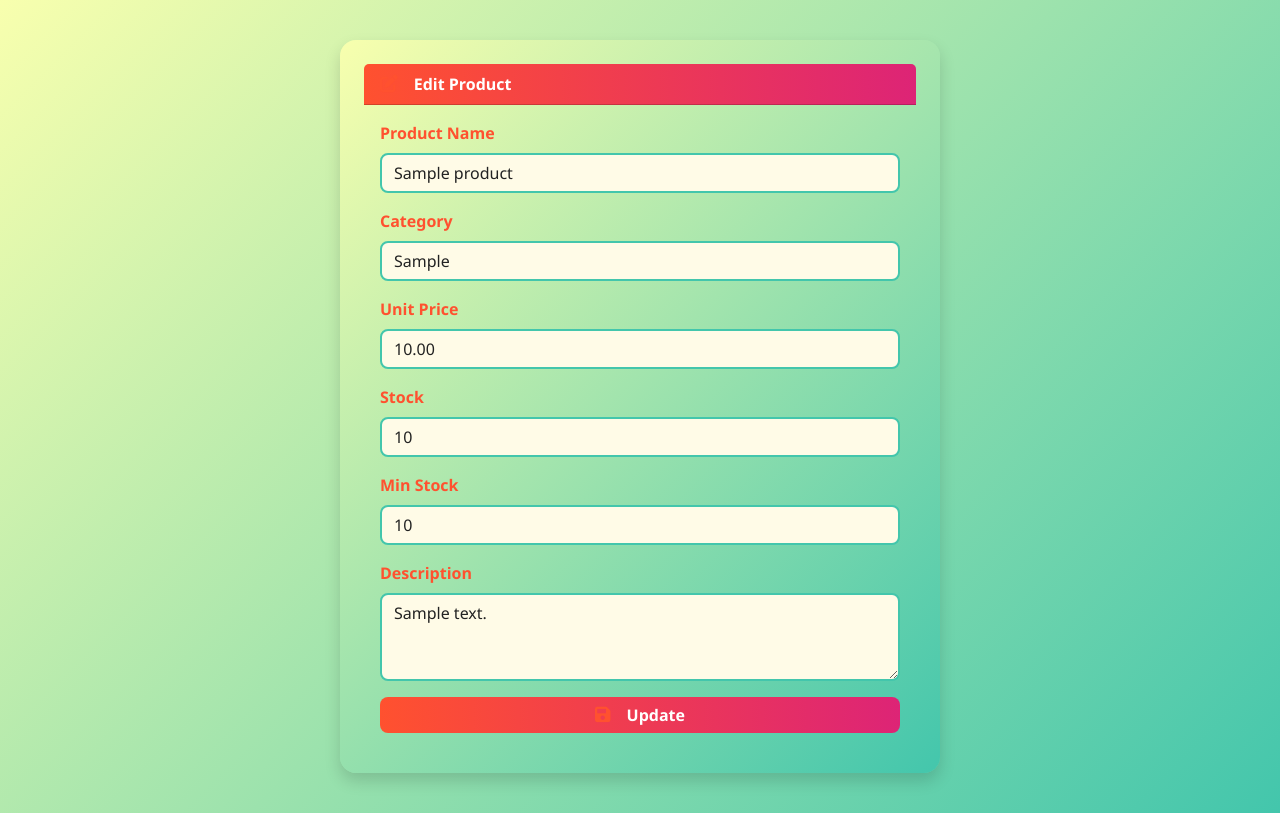
After one commit to mnxtr/mdbms-482l, a PHP site: page /manufacturing_db/edit-product.php?id=1 in a window 1280 px wide. The commit adds this page. Run offline with PHP 8.4, Linux system fonts and the light colour scheme; tables that the repository leaves empty hold one stand-in row (values such as "Sample post").

```diff
--- /dev/null
+++ b/web/edit-product.php
@@ -0,0 +1,161 @@
+<?php
+require_once 'config/config.php';
+
+// Get product ID
+$product_id = isset($_GET['id']) ? intval($_GET['id']) : 0;
+if ($product_id <= 0) {
+    header('Location: products.php');
+    exit;
+}
+
+// Fetch product data
+$product = $db->getOne('SELECT * FROM products WHERE product_id = ?', [$product_id]);
+if (!$product) {
+    header('Location: products.php');
+    exit;
+}
+
+$alert = '';
+if ($_SERVER['REQUEST_METHOD'] === 'POST') {
+    // Sanitize and validate input
+    $name = sanitize_input($_POST['productName'] ?? '');
+    $category = sanitize_input($_POST['category'] ?? '');
+    $unit_price = floatval($_POST['unitPrice'] ?? 0);
+    $stock = intval($_POST['stock'] ?? 0);
+    $min_stock = intval($_POST['minStock'] ?? 0);
+    $description = sanitize_input($_POST['description'] ?? '');
+
+    if ($name && $category && $unit_price > 0 && $stock >= 0 && $min_stock >= 0) {
+        $data = [
+            'name' => $name,
+            'category' => $category,
+            'unit_price' => $unit_price,
+            'current_stock' => $stock,
+            'min_stock_level' => $min_stock,
+            'description' => $description
+        ];
+        $result = $db->update('products', $data, 'product_id = ?', [$product_id]);
+        if ($result !== false) {
+            $alert = '<div class="alert alert-success" style="background:#388e3c;color:#fff;">Product updated successfully! Redirecting...</div>';
+            echo '<script>setTimeout(function(){ window.location.href = "products.php"; }, 1500);</script>';
+        } else {
+            $alert = '<div class="alert alert-danger" style="background:#d32f2f;color:#fff;">Failed to update product. Please try again.</div>';
+        }
+    } else {
+        $alert = '<div class="alert alert-warning" style="background:#ffa000;color:#fff;">Please fill all fields correctly.</div>';
+    }
+}
+?>
+<!DOCTYPE html>
+<html lang="en">
+<head>
+    <meta charset="UTF-8">
+    <meta name="viewport" content="width=device-width, initial-scale=1.0">
+    <title>Edit Product - Manufacturing Database System</title>
+    <link href="https://cdn.jsdelivr.net/npm/bootstrap@5.3.0/dist/css/bootstrap.min.css" rel="stylesheet">
+    <link href="css/style.css" rel="stylesheet">
+    <link href="https://cdnjs.cloudflare.com/ajax/libs/font-awesome/6.0.0/css/all.min.css" rel="stylesheet">
+    <style>
+        .form-label { color: #ff512f; font-weight: 600; }
+        .form-control, .form-select {
+            background: #fffbe7;
+            color: #222;
+            border: 2px solid #43c6ac;
+            border-radius: 8px;
+        }
+        .form-control:focus, .form-select:focus {
+            background: #f8ffae;
+            color: #191654;
+            border-color: #ff512f;
+            box-shadow: 0 0 0 2px #43c6ac;
+        }
+        .btn-primary {
+            background: linear-gradient(90deg, #ff512f 0%, #dd2476 100%);
+            border: none;
+            border-radius: 8px;
+            font-weight: 600;
+        }
+        .btn-primary:hover, .btn-primary:focus {
+            background: linear-gradient(90deg, #43c6ac 0%, #191654 100%);
+        }
+        .card {
+            max-width: 600px;
+            margin: 40px auto;
+            border-radius: 16px;
+            background: linear-gradient(135deg, #f8ffae 0%, #43c6ac 100%);
+            box-shadow: 0 4px 24px rgba(67,198,172,0.12);
+        }
+        .card-header {
+            background: linear-gradient(90deg, #ff512f 0%, #dd2476 100%);
+            color: #fff;
+            font-weight: 700;
+            border-radius: 16px 16px 0 0;
+        }
+    </style>
+</head>
+<body>
+    <div class="container">
+        <div class="card shadow">
+            <div class="card-header">
+                <i class="fas fa-edit"></i> Edit Product
+            </div>
+            <div class="card-body">
+                <?php if ($alert) echo $alert; ?>
+                <form id="editProductForm" method="POST" novalidate>
+                    <div class="mb-3">
+                        <label for="productName" class="form-label">Product Name</label>
+                        <input type="text" class="form-control" id="productName" name="productName" value="<?= htmlspecialchars($product['name']) ?>" required>
+                    </div>
+                    <div class="mb-3">
+                        <label for="category" class="form-label">Category</label>
+                        <input type="text" class="form-control" id="category" name="category" value="<?= htmlspecialchars($product['category']) ?>" required>
+                    </div>
+                    <div class="mb-3">
+                        <label for="unitPrice" class="form-label">Unit Price</label>
+                        <input type="number" class="form-control" id="unitPrice" name="unitPrice" min="0.01" step="0.01" value="<?= htmlspecialchars($product['unit_price']) ?>" required>
+                    </div>
+                    <div class="mb-3">
+                        <label for="stock" class="form-label">Stock</label>
+                        <input type="number" class="form-control" id="stock" name="stock" min="0" value="<?= htmlspecialchars($product['current_stock']) ?>" required>
+                    </div>
+                    <div class="mb-3">
+                        <label for="minStock" class="form-label">Min Stock</label>
+                        <input type="number" class="form-control" id="minStock" name="minStock" min="0" value="<?= htmlspecialchars($product['min_stock_level']) ?>" required>
+                    </div>
+                    <div class="mb-3">
+                        <label for="description" class="form-label">Description</label>
+                        <textarea class="form-control" id="description" name="description" rows="3"><?= htmlspecialchars($product['description']) ?></textarea>
+                    </div>
+                    <div id="formAlert"></div>
+                    <button type="submit" class="btn btn-primary w-100"><i class="fas fa-save"></i> Update</button>
+                </form>
+            </div>
+        </div>
+    </div>
+    <script src="https://cdn.jsdelivr.net/npm/bootstrap@5.3.0/dist/js/bootstrap.bundle.min.js"></script>
+    <script src="https://code.jquery.com/jquery-3.6.0.min.js"></script>
+    <script>
+    $(document).ready(function() {
+        $('#editProductForm').on('submit', function(e) {
+            var valid = true;
+            var msg = '';
+            var name = $('#productName').val().trim();
+            var category = $('#category').val().trim();
+            var unitPrice = parseFloat($('#unitPrice').val());
+            var stock = parseInt($('#stock').val());
+            var minStock = parseInt($('#minStock').val());
+            if (!name || !category || isNaN(unitPrice) || unitPrice <= 0 || isNaN(stock) || stock < 0 || isNaN(minStock) || minStock < 0) {
+                valid = false;
+                msg = '<div class="alert alert-warning" style="background:#ffa000;color:#fff;">Please fill all fields correctly.</div>';
+            }
+            if (!valid) {
+                $('#formAlert').html(msg);
+                e.preventDefault();
+            } else {
+                $('#formAlert').html('');
+            }
+        });
+    });
+    </script>
+</body>
+</html>
--- a/web/employees.php
+++ b/web/employees.php
@@ -58,7 +58,7 @@
             <div class="container-fluid mt-4">
                 <div class="d-flex justify-content-between align-items-center mb-3">
                     <h2>Employees</h2>
-                    <button class="btn btn-primary" disabled><i class="fas fa-plus"></i> Add Employee</button>
+                    <button class="btn btn-primary" onclick="window.location.href='add-employee.php'"><i class="fas fa-plus"></i> Add Employee</button>
                 </div>
                 <div class="card">
                     <div class="card-body">
--- a/web/machines.php
+++ b/web/machines.php
@@ -58,7 +58,7 @@
             <div class="container-fluid mt-4">
                 <div class="d-flex justify-content-between align-items-center mb-3">
                     <h2>Machines</h2>
-                    <button class="btn btn-primary" disabled><i class="fas fa-plus"></i> Add Machine</button>
+                    <button class="btn btn-primary" onclick="window.location.href='add-machine.php'"><i class="fas fa-plus"></i> Add Machine</button>
                 </div>
                 <div class="card">
                     <div class="card-body">
--- a/web/materials.php
+++ b/web/materials.php
@@ -58,7 +58,7 @@
             <div class="container-fluid mt-4">
                 <div class="d-flex justify-content-between align-items-center mb-3">
                     <h2>Raw Materials</h2>
-                    <button class="btn btn-primary" disabled><i class="fas fa-plus"></i> Add Material</button>
+                    <button class="btn btn-primary" onclick="window.location.href='add-material.php'"><i class="fas fa-plus"></i> Add Material</button>
                 </div>
                 <div class="card">
                     <div class="card-body">
--- a/web/quality.php
+++ b/web/quality.php
@@ -58,7 +58,7 @@
             <div class="container-fluid mt-4">
                 <div class="d-flex justify-content-between align-items-center mb-3">
                     <h2>Quality Control</h2>
-                    <button class="btn btn-primary" disabled><i class="fas fa-plus"></i> Add Inspection</button>
+                    <button class="btn btn-primary" onclick="window.location.href='add-inspection.php'"><i class="fas fa-plus"></i> Add Inspection</button>
                 </div>
                 <div class="card">
                     <div class="card-body">
--- a/web/suppliers.php
+++ b/web/suppliers.php
@@ -58,7 +58,7 @@
             <div class="container-fluid mt-4">
                 <div class="d-flex justify-content-between align-items-center mb-3">
                     <h2>Suppliers</h2>
-                    <button class="btn btn-primary" disabled><i class="fas fa-plus"></i> Add Supplier</button>
+                    <button class="btn btn-primary" onclick="window.location.href='add-supplier.php'"><i class="fas fa-plus"></i> Add Supplier</button>
                 </div>
                 <div class="card">
                     <div class="card-body">
```
Also changed, not shown: web/login.php (+32 -23 lines), web/products.php (+22 -35 lines), web/css/style.css (line endings or trailing spaces).
